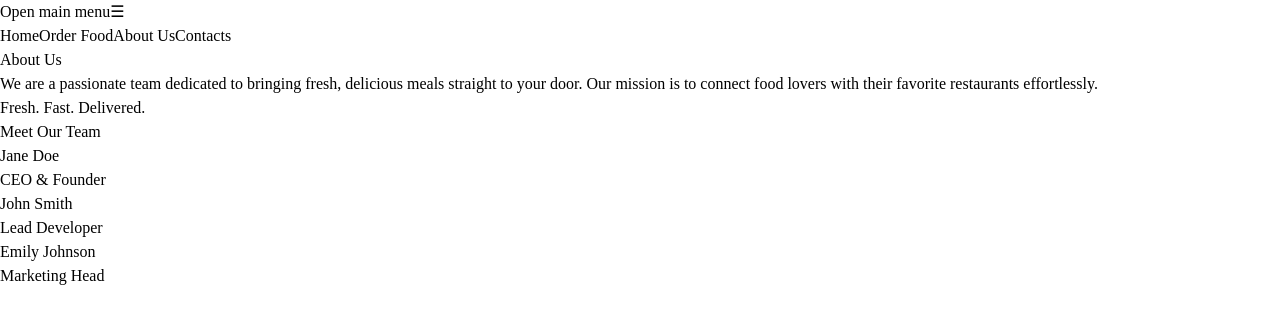
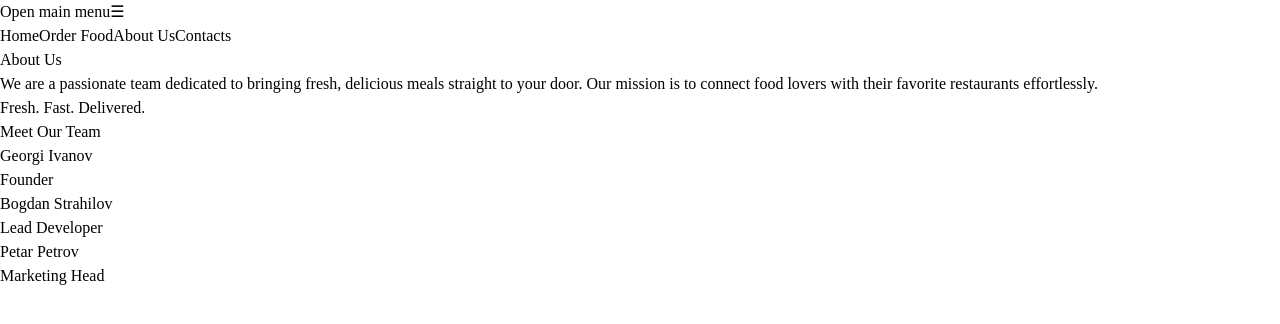
Before and after one commit to Bobcho101/Food-Delivery, a React (Vite) app in the folder client/: page /about-us in a window 1280 px wide. Shown: the top 324 px of the page. Built offline with nearby package versions, Linux system fonts and the light colour scheme.

Commit message:
changed the members data

```diff
--- a/client/src/components/About.jsx
+++ b/client/src/components/About.jsx
@@ -4,27 +4,27 @@ import MemberInfo from "./Member";
 const members = [
     {
         id: 1,
-        name: "Jane Doe",
-        role: "CEO & Founder",
-        bio: "Jane is the visionary behind the company, driving our mission to bring fresh meals to everyone.",
-        email: "jane.doe@fooddelivery.com",
-        phone: "+1 (234) 567-891",
+        name: "Georgi Ivanov",
+        role: "Founder",
+        bio: "Georgi Ivanov is the visionary behind the company, driving our mission to bring fresh food to everyone.",
+        email: "georgi.ivanov131@gmail.com",
+        phone: "+359 232321321",
     },
     {
         id: 2,
-        name: "John Smith",
+        name: "Bogdan Strahilov",
         role: "Lead Developer",
-        bio: "John leads the development team and ensures the technology behind our platform is top-notch.",
-        email: "john.smith@fooddelivery.com",
-        phone: "+1 (234) 567-892",
+        bio: "Bogdan leads the development team and ensures the technology behind our platform is top-notch.",
+        email: "bogdanstrahilov@gmail.com",
+        phone: "+359 323434344",
     },
     {
         id: 3,
-        name: "Emily Johnson",
+        name: "Petar Petrov",
         role: "Marketing Head",
-        bio: "Emily is responsible for bringing our brand to life and ensuring everyone knows about our amazing food delivery service.",
-        email: "emily.johnson@fooddelivery.com",
-        phone: "+1 (234) 567-893",
+        bio: "Petar is responsible for bringing our brand to life and ensuring everyone knows about our amazing food delivery service.",
+        email: "petrovpetar@gmail.com",
+        phone: "+359 848340334",
     },
 ];
 
```
